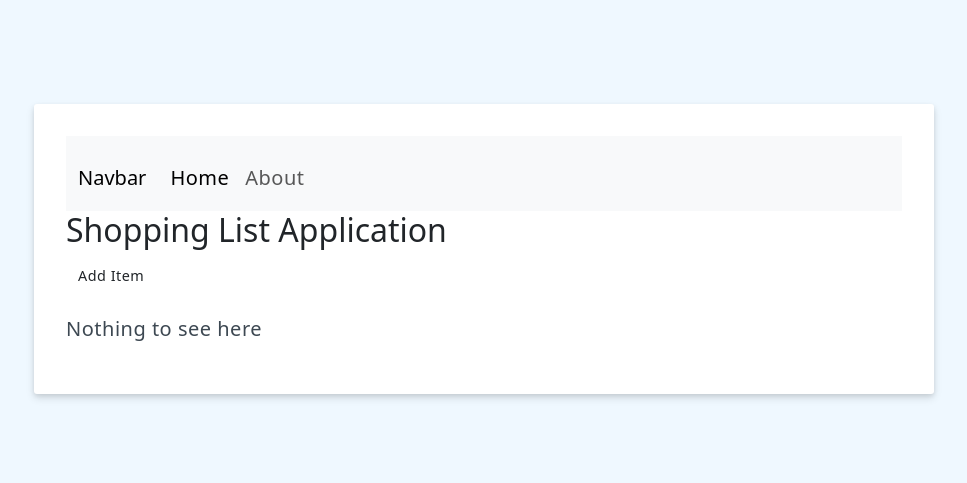
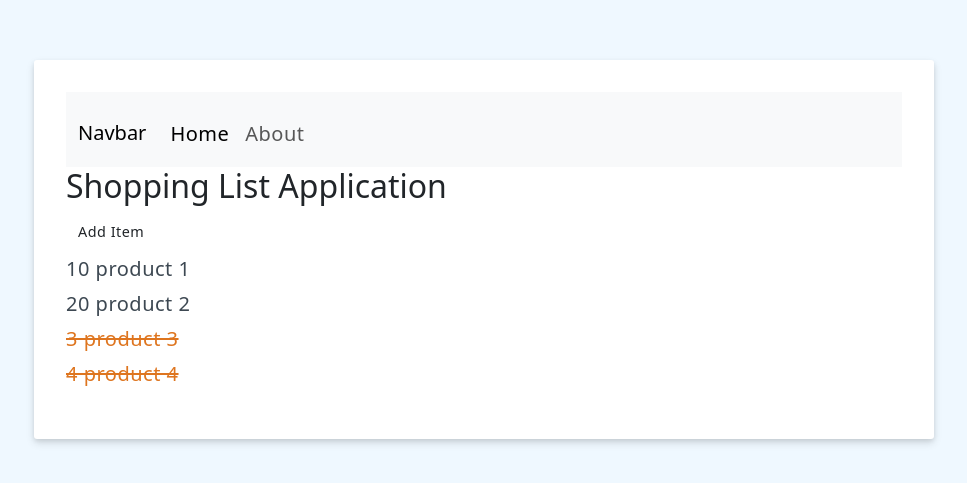
Before and after one commit to huy19712011/vue3-fa25-sd20301, a Vue app: page / in a window 1280 px wide. Shown: the part 151-634 px from the top of the page, without its empty margins (156-1123 px from the left). Built offline with nearby package versions, Linux system fonts and the light colour scheme.

Commit message:
Dynamic CSS classes

```diff
--- a/src/App.vue
+++ b/src/App.vue
@@ -6,10 +6,10 @@ import { RouterLink, RouterView } from "vue-router";
 const header = ref("Shopping List Application");
 
 const items = ref([
-  // { id: 1, label: "10 product 1" },
-  // { id: 2, label: "20 product 2" },
-  // { id: 3, label: "3 product 3" },
-  // { id: 2, label: "4 product 4" },
+  { id: 1, label: "10 product 1", purchased: false, priority: false },
+  { id: 2, label: "20 product 2", purchased: false, priority: false },
+  { id: 3, label: "3 product 3", purchased: true, priority: true },
+  { id: 2, label: "4 product 4", purchased: true, priority: true },
 ]);
 
 const newItem = ref("");
@@ -17,8 +17,13 @@ const newItem = ref("");
 const newItemHighPriority = ref(false);
 
 const saveItem = () => {
-  items.value.push({ id: items.value.length + 1, label: newItem.value });
+  items.value.push({
+    id: items.value.length + 1,
+    label: newItem.value,
+    priority: newItemHighPriority.value,
+  });
   newItem.value = "";
+  newItemHighPriority.value = false;
 };
 
 const editing = ref(false);
@@ -26,6 +31,10 @@ const editing = ref(false);
 const doEdit = (e) => {
   editing.value = e;
   newItem.value = "";
+};
+
+const togglePurchased = (item) => {
+  item.purchased = !item.purchased;
 };
 </script>
 
@@ -77,7 +86,14 @@ const doEdit = (e) => {
   </form>
 
   <ul>
-    <li v-for="item in items" v-bind:key="item.id">{{ item.label }}</li>
+    <li
+      v-for="item in items"
+      v-bind:key="item.id"
+      :class="{ strikeout: item.purchased, priority: item.priority }"
+      @click="togglePurchased(item)"
+    >
+      {{ item.label }}
+    </li>
     <!-- <li v-for="{ id, label } in items" v-bind:key="id">{{ label }}</li> -->
   </ul>
 
```
